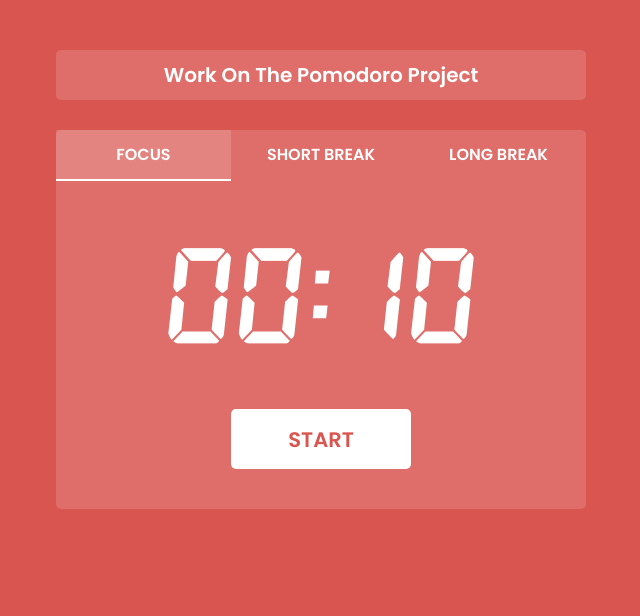
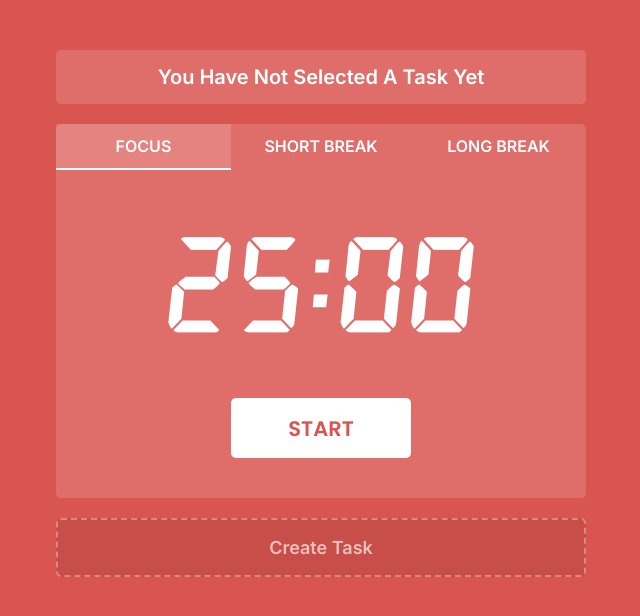
Before and after one commit to the-pesar/pomodoro.ir, a Vue app: page / in a window 1280 px wide. Shown: the top 616 px of the page, without its empty margins (319-959 px from the left). Built offline with nearby package versions, Linux system fonts and the light colour scheme.

Commit message:
added tasks

```diff
--- a/package.json
+++ b/package.json
@@ -10,10 +10,13 @@
   "dependencies": {
     "core-js": "^3.8.3",
     "register-service-worker": "^1.7.2",
+    "uuid": "^9.0.0",
     "vue": "^3.2.13",
     "vue-router": "^4.0.3"
   },
   "devDependencies": {
+    "@types/jest": "^27.0.1",
+    "@types/uuid": "^8.3.4",
     "@typescript-eslint/eslint-plugin": "^5.4.0",
     "@typescript-eslint/parser": "^5.4.0",
     "@vue/cli-plugin-babel": "~5.0.0",
@@ -30,10 +33,9 @@
     "eslint": "^7.32.0",
     "eslint-plugin-vue": "^8.0.3",
     "jest": "^27.0.5",
-    "ts-jest": "^27.0.4",
-    "@types/jest": "^27.0.1",
     "sass": "^1.32.7",
     "sass-loader": "^12.0.0",
+    "ts-jest": "^27.0.4",
     "typescript": "~4.5.5"
   }
 }
--- a/src/assets/styles/main.css
+++ b/src/assets/styles/main.css
@@ -1,4 +1,5 @@
 @import url("https://fonts.googleapis.com/css2?family=Poppins:wght@600&display=swap");
+@import url('https://fonts.googleapis.com/css2?family=Inter:wght@600&display=swap');
 
 :root {
   --bg-glass: rgba(255, 255, 255, 0.15);
@@ -21,14 +22,19 @@ body[status="long-break"] {
   src: url("@/assets/fonts/clockicons.ttf");
 }
 
+@font-face {
+  font-family: "ArialRounded";
+  src: url("@/assets/fonts/Arial-Rounded-MT-Bold.ttf");
+}
+
 body {
   padding: 0;
   margin: 0;
   box-sizing: border-box;
 }
 #app {
-  height: 100vh;
-  font-family: "Poppins", sans-serif, system-ui;
+  min-height: 100vh;
+  font-family: "Inter", sans-serif, system-ui;
   background-color: var(--status-color);
   transition: background-color 0.75s;
 }
--- a/src/components/Task.vue
+++ b/src/components/CurrentTask.vue
@@ -1,13 +1,14 @@
 <template>
-  <div class="task-wrapper">
-    <span class="task">
-      <slot />
-    </span>
+  <div class="current-task">
+    <span> {{ task?.name || "You have not selected a task yet" }}</span>
     <div class="progress-task"></div>
   </div>
 </template>
 <script lang="ts" setup>
 import { computed, defineProps } from "vue"
+import { useTasks } from "@/composable/tasks"
+
+const { tasks } = useTasks()
 
 const props = defineProps<{
   time: number
@@ -17,16 +18,18 @@ const props = defineProps<{
 const progressWidth = computed(() => {
   return `${100 - (props.time / props.maxTime) * 100}%`
 })
+
+const task = computed(() => tasks.value.find((task) => task.selected === true))
 </script>
+
 <style lang="scss" scoped>
-.task-wrapper {
+.current-task {
   position: relative;
   background-color: var(--bg-glass);
   text-align: center;
-  padding: 10px 0px;
+  padding: 15px 0px;
   border-radius: 5px;
-
-  .task {
+  span {
     color: #fff;
     text-transform: capitalize;
     font-size: 20px;
--- /dev/null
+++ b/src/components/Tasks.vue
@@ -0,0 +1,84 @@
+<template>
+  <div class="create-task">
+    <span>Create Task</span>
+  </div>
+  <div class="task" v-for="task in tasks" :key="task.id">
+    <span v-text="task.name"></span>
+    <div>
+      <button @click="selectTask(task.id)">
+        {{ task.selected ? "selected" : "select" }}
+      </button>
+      <div v-text="task.count"></div>
+    </div>
+  </div>
+</template>
+<script lang="ts" setup>
+import { useTasks } from "@/composable/tasks"
+
+const { tasks, selectTask } = useTasks()
+</script>
+<style lang="scss" scoped>
+.create-task {
+  display: flex;
+  justify-content: center;
+  align-items: center;
+  background-color: rgba(0, 0, 0, 0.1);
+  text-align: center;
+  border-radius: 5px;
+  margin-top: 20px;
+  border: 2px dashed rgba(255, 255, 255, 0.4);
+  height: 55px;
+  opacity: 0.8;
+  cursor: pointer;
+  span {
+    color: #fff;
+    text-transform: capitalize;
+    font-size: 18px;
+    opacity: 0.8;
+  }
+}
+
+.task {
+  display: flex;
+  justify-content: space-between;
+  align-items: center;
+  background-color: var(--bg-glass);
+  padding: 5px 10px;
+  border-radius: 5px;
+  margin-top: 20px;
+  border-left: 5px solid #fff;
+  height: 50px;
+  span {
+    color: #fff;
+    text-transform: capitalize;
+    font-size: 18px;
+  }
+  div {
+    display: flex;
+    button {
+      background-color: rgba(255, 255, 255, 0.25);
+      border: none;
+      outline: none;
+      font-family: "Poppins", sans-serif, system-ui;
+      color: #fff;
+      border-radius: 5px;
+      cursor: pointer;
+      height: 35px;
+      width: 80px;
+      font-size: 14px;
+      text-transform: capitalize;
+      &:active {
+        transform: scale(0.95);
+      }
+    }
+    div {
+      display: flex;
+      align-items: center;
+      padding: 0 10px;
+      margin: 0 5px;
+      border-radius: 4px;
+      color: #fff;
+    }
+  }
+}
+</style>
--- /dev/null
+++ b/src/composable/tasks.ts
@@ -0,0 +1,83 @@
+import { ref } from "vue"
+import { v4 as uuidv4 } from "uuid"
+
+interface TaskI {
+  id: string
+  name: string
+  selected: boolean
+  focus: number
+  shortBreak: number
+  longBreak: number
+  count: number
+}
+
+interface UpdateTaskI {
+  focus?: boolean
+  shortBreak?: boolean
+  longBreak?: boolean
+  count?: boolean
+}
+
+const tasks = ref<TaskI[]>([])
+
+function initTasks() {
+  const localTasks = localStorage.getItem("tasks")
+  if (!localTasks) return localStorage.setItem("tasks", "[]")
+  try {
+    tasks.value = JSON.parse(localTasks)
+  } catch {
+    localStorage.setItem("tasks", "[]")
+  }
+}
+
+function createTask(name: string) {
+  const id = uuidv4()
+  tasks.value.push({
+    id,
+    name,
+    selected: false,
+    focus: 0,
+    shortBreak: 0,
+    longBreak: 0,
+    count: 0,
+  })
+  localStorage.setItem("tasks", JSON.stringify(tasks.value))
+  return id
+}
+
+function deleteTask(id: string) {
+  const i = tasks.value.findIndex((v) => v.id === id)
+  tasks.value.splice(i, 1)
+  localStorage.setItem("tasks", JSON.stringify(tasks.value))
+}
+
+function selectTask(id: string) {
+  tasks.value = tasks.value.map((task) => {
+    if (id === task.id) task.selected = true
+    else task.selected = false
+    return task
+  })
+  localStorage.setItem("tasks", JSON.stringify(tasks.value))
+}
+
+function updateTask(
+  id: string,
+  { focus, shortBreak, longBreak, count }: UpdateTaskI
+) {
+  const i = tasks.value.findIndex((v) => v.id === id)
+  if (focus) tasks.value[i].focus++
+  if (shortBreak) tasks.value[i].shortBreak++
+  if (longBreak) tasks.value[i].longBreak++
+  if (count) tasks.value[i].count++
+  localStorage.setItem("tasks", JSON.stringify(tasks.value))
+}
+
+initTasks()
+
+// createTask("learning ASI concept")
+// createTask("start the bytecast...")
+// createTask("improve programming Knowledge")
+
+export function useTasks() {
+  return { tasks, createTask, deleteTask, selectTask, updateTask }
+}
--- a/src/views/index.vue
+++ b/src/views/index.vue
@@ -2,7 +2,7 @@
   <NotificationModal v-model="notifModal" />
   <main>
     <div class="container">
-      <Task :time="time" :maxTime="currentTab.time">{{ task }}</Task>
+      <CurrentTask :time="time" :maxTime="currentTab.time"></CurrentTask>
       <div class="timer-wrapper">
         <Tab v-model="currentTab" :tabs="tabs" />
         <div class="timer" v-text="timer"></div>
@@ -12,6 +12,7 @@
           <button v-else @click="startTimer">start</button>
         </div>
       </div>
+      <Tasks></Tasks>
     </div>
   </main>
 </template>
@@ -31,17 +32,17 @@ const tabs: TabI[] = [
   {
     name: "focus",
     text: "Focus",
-    time: 10, // 1500
+    time: 1500, // 1500
   },
   {
     name: "short-break",
     text: "Short Break",
-    time: 10, // 300
+    time: 300, // 300
   },
   {
     name: "long-break",
     text: "Long Break",
-    time: 10, // 900
+    time: 900, // 900
   },
 ]
 
@@ -130,12 +131,15 @@ const Tab: Component = defineAsyncComponent(
   () => import("@/components/Tab.vue")
 )
 
-const Task: Component = defineAsyncComponent(
-  () => import("@/components/Task.vue")
+const CurrentTask: Component = defineAsyncComponent(
+  () => import("@/components/CurrentTask.vue")
 )
 
 const NotificationModal: Component = defineAsyncComponent(
   () => import("@/components/NotificationModal.vue")
+)
+const Tasks: Component = defineAsyncComponent(
+  () => import("@/components/Tasks.vue")
 )
 </script>
 
@@ -152,7 +156,7 @@ main {
       width: 380px;
     }
     .timer-wrapper {
-      margin-top: 30px;
+      margin-top: 20px;
       border-radius: 5px;
       background-color: var(--bg-glass);
       .button-wrapper {
```
Also changed, not shown: src/assets/fonts/unicode.arialr.ttf (added).
